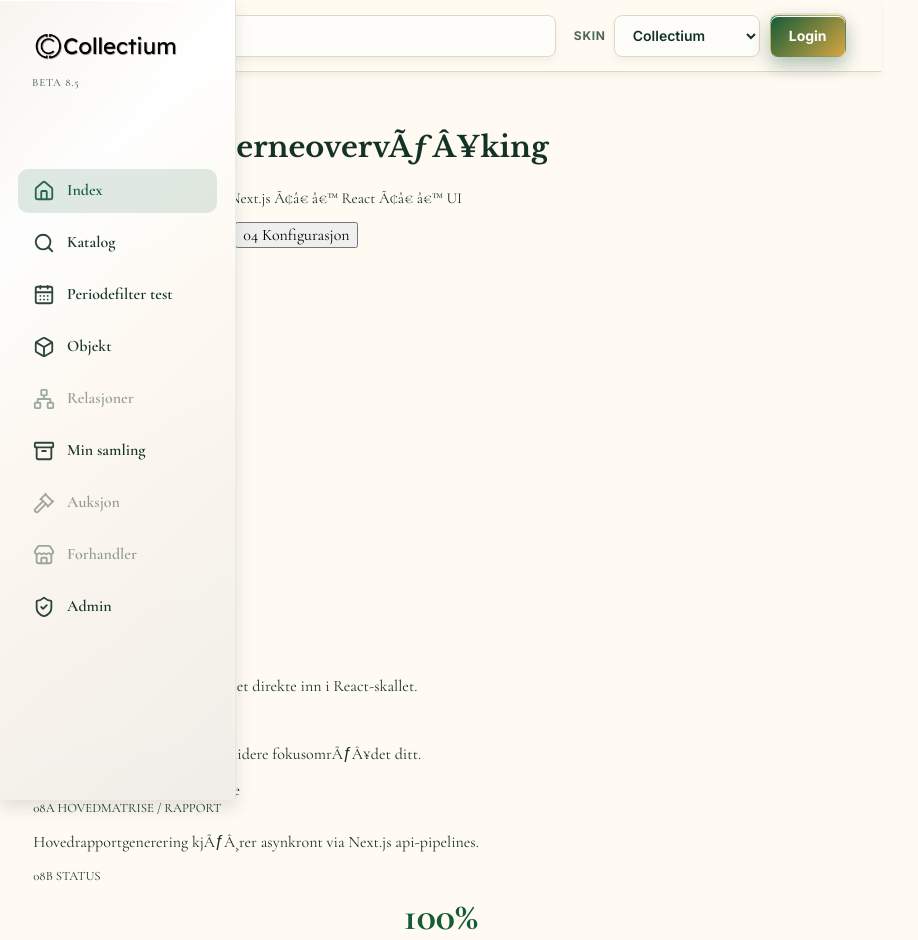
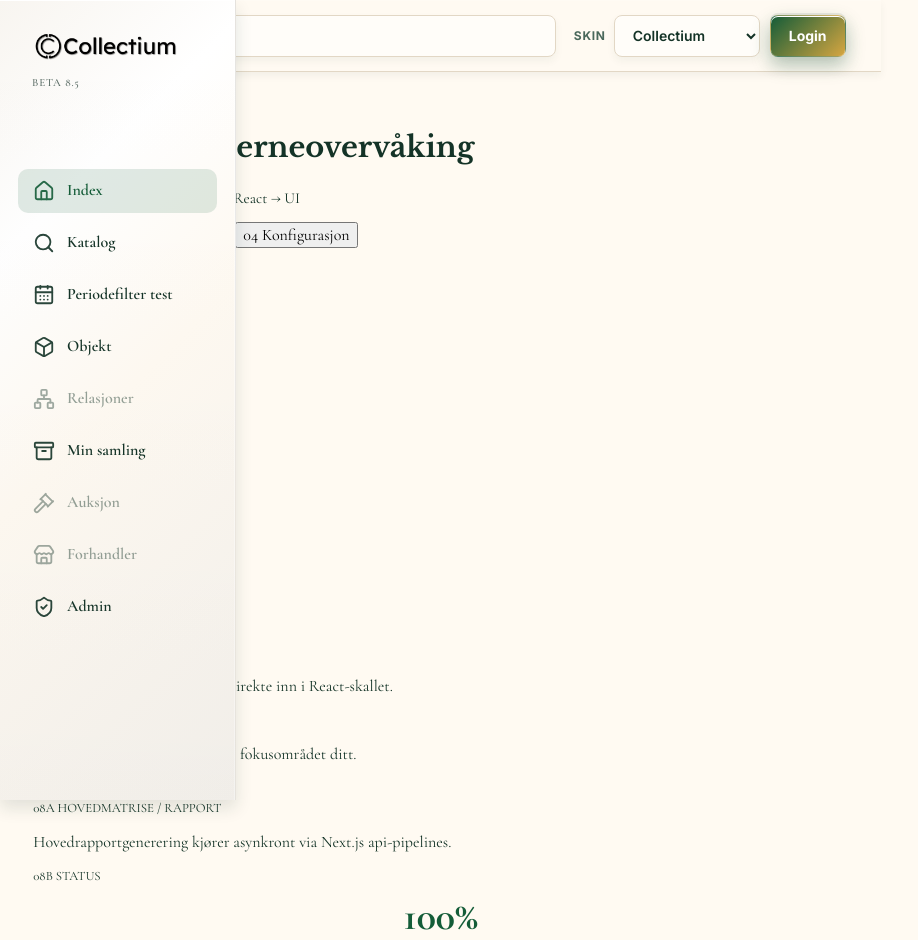
Before and after one commit to tsandvin/collectium-clean-next, a Next.js app: page / in a window 1280 px wide. Shown: the top 940 px of the page, without its empty margins (0-918 px from the left). Built offline with nearby package versions, Linux system fonts and the light colour scheme.

Commit message:
Fix UTF-8 text and internal navigation links

```diff
--- a/app/page.tsx
+++ b/app/page.tsx
@@ -13,10 +13,10 @@ export default function WorkspacePage() {
       <section className="collectium-hero">
         <div className="collectium-section-label">03 PageHeader / HeroPanel</div>
         <h1 style={{ fontSize: "1.8rem", fontWeight: 700, marginTop: "4px" }}>
-          System- og kjerneovervÃƒÂ¥king
+          System- og kjerneovervåking
         </h1>
         <p className="collectium-soft" style={{ marginTop: "4px", fontSize: "0.95rem" }}>
-          Dataretning: DB/API Ã¢â€ â€™ Next.js Ã¢â€ â€™ React Ã¢â€ â€™ UI
+          Dataretning: DB/API → Next.js → React → UI
         </p>
       </section>
 
@@ -73,19 +73,19 @@ export default function WorkspacePage() {
         <div className="collectium-section-label">07 To felt</div>
         <div className="collectium-grid-2">
           <CollectiumCard title="07A Venstre panel">
-            <p className="collectium-soft">PrimÃƒÂ¦re dataparametere lastet direkte inn i React-skallet.</p>
+            <p className="collectium-soft">Primære dataparametere lastet direkte inn i React-skallet.</p>
           </CollectiumCard>
-          <CollectiumCard title="07B HÃƒÂ¸yre panel">
-            <p className="collectium-soft">Test UU: Klikk her for ÃƒÂ¥ validere fokusomrÃƒÂ¥det ditt.</p>
+          <CollectiumCard title="07B Høyre panel">
+            <p className="collectium-soft">Test UU: Klikk her for å validere fokusområdet ditt.</p>
           </CollectiumCard>
         </div>
       </section>
 
       <section>
-        <div className="collectium-section-label">08 Lang venstre + liten hÃƒÂ¸yre</div>
+        <div className="collectium-section-label">08 Lang venstre + liten høyre</div>
         <div className="collectium-grid-3-1 collectium-full-width">
           <CollectiumCard title="08A Hovedmatrise / rapport">
-            <p>Hovedrapportgenerering kjÃƒÂ¸rer asynkront via Next.js api-pipelines.</p>
+            <p>Hovedrapportgenerering kjører asynkront via Next.js api-pipelines.</p>
           </CollectiumCard>
           <CollectiumCard title="08B Status">
             <div style={{ fontSize: "2.5rem", fontWeight: "bold", color: "var(--ct-accent)", textAlign: "center" }}>
@@ -96,7 +96,7 @@ export default function WorkspacePage() {
       </section>
 
       <section>
-        <div className="collectium-section-label">09 Liten venstre + lang hÃƒÂ¸yre</div>
+        <div className="collectium-section-label">09 Liten venstre + lang høyre</div>
         <div className="collectium-grid-1-3 collectium-full-width">
           <CollectiumCard title="09A Filter">
             <label style={{ display: "block", fontSize: "0.9rem" }}>
```
Also changed, not shown: components/Sidebar.tsx (+9 -7 lines), components/templates/ui85/CollectiumUi85ObjectPreview.tsx (+14 -13 lines).
